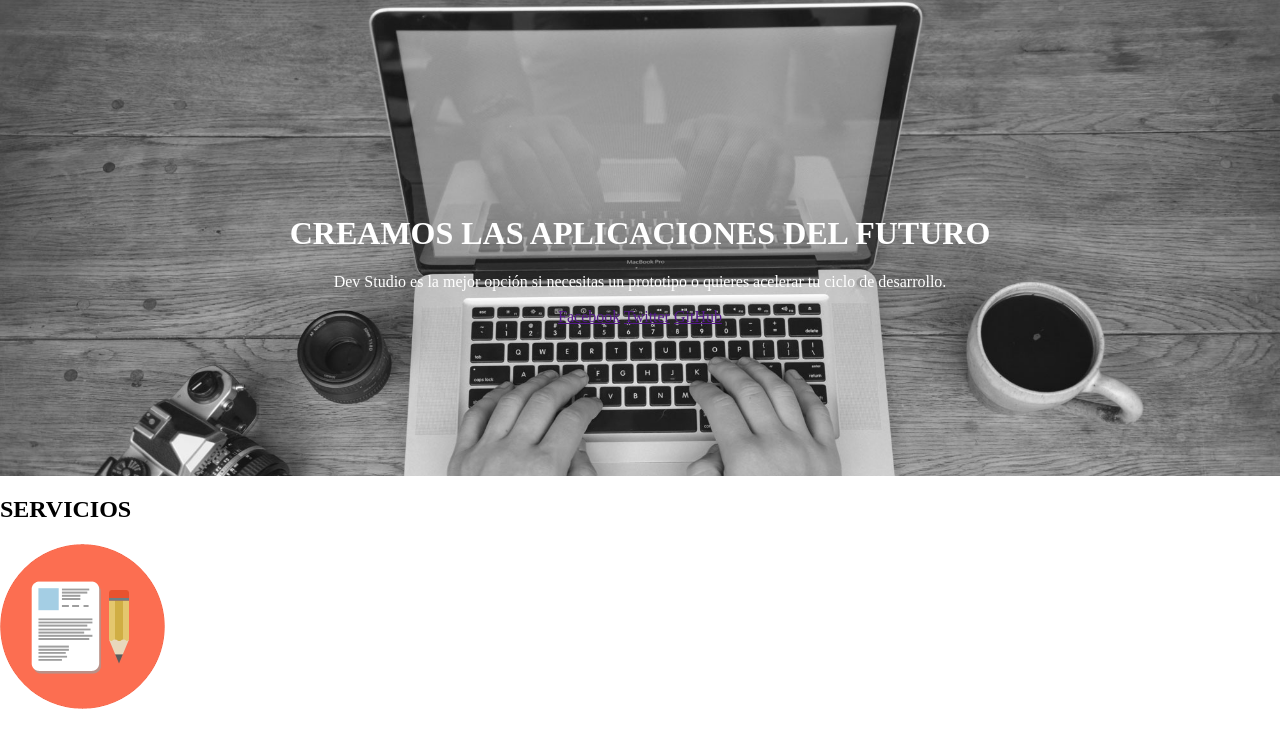
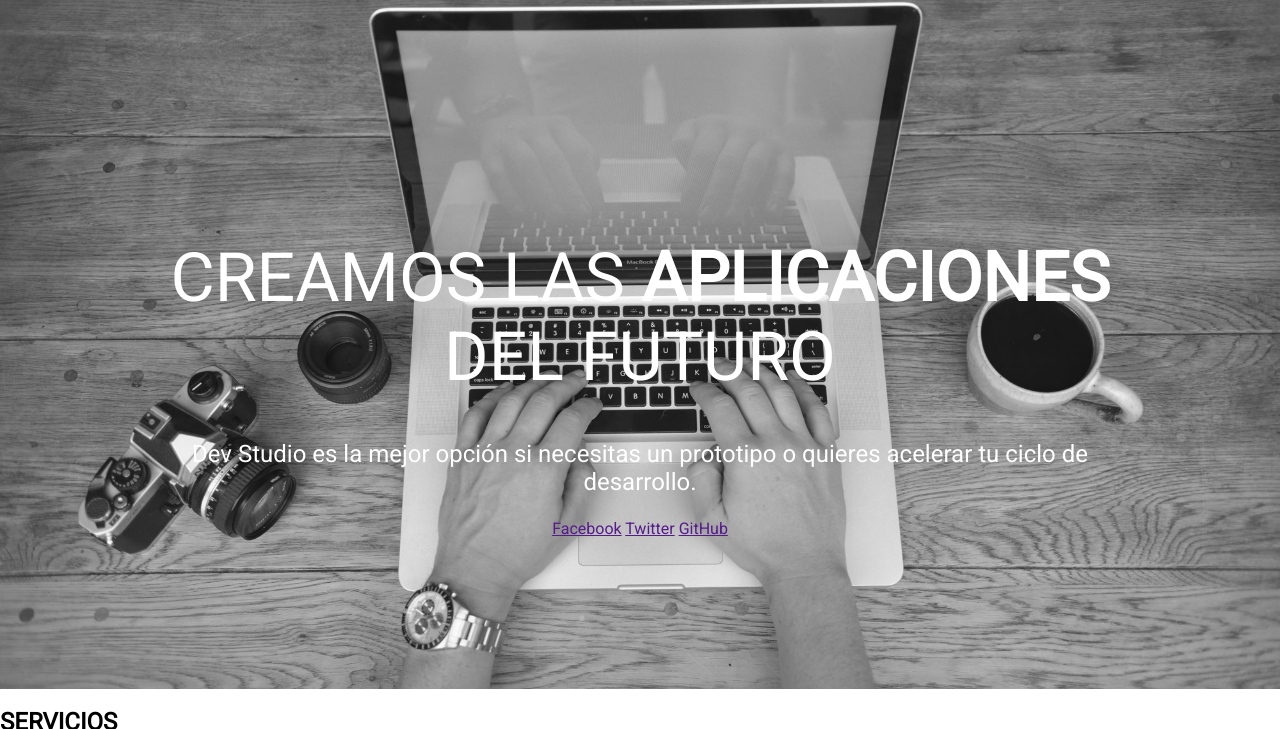
Before and after one commit to dnewbie25/Studio-Dev, a plain HTML site: page studiodev/index.html in a window 1280 px wide. Shown: the part 88-817 px from the top of the page. Drawn offline with Linux system fonts and the light colour scheme.

Commit message:
Add Roboto font and modify section tags font

```diff
--- a/studiodev/css/style.css
+++ b/studiodev/css/style.css
@@ -1,3 +1,9 @@
+body{
+
+    font-family: 'Roboto', sans-serif;
+
+}
+
 .home-wrapper{
     background: url("../images/background.jpg") no-repeat center top;
     background-size: cover;
@@ -37,6 +43,15 @@ header nav a.active{
     padding: 200px 0 150px;
 }
 
+#home h1{
+    font-size: 68px;
+    font-weight: normal;
+}
+
+#home p{
+    font-size: 24px;
+}
+
 .container{
     width: 992px;
     margin-left: auto;
--- a/studiodev/index.html
+++ b/studiodev/index.html
@@ -1,8 +1,14 @@
 <!DOCTYPE html>  <!--This indicates the file will be html5 -->
 <html>
 <head>
+        <link href="https://fonts.googleapis.com/css?family=Roboto:400,700i&display=swap" rel="stylesheet">
     <link rel="stylesheet" href="css/normalize.css">
     <link rel="stylesheet" href="css/style.css">
+
+
+
+
+
 
     <title>Studio Dev</title>
 </head>
@@ -26,7 +32,7 @@
 
     <section id="home" class="container">
 
-        <h1>CREAMOS LAS APLICACIONES DEL FUTURO</h1>
+        <h1>CREAMOS LAS <strong>APLICACIONES</strong> DEL FUTURO</h1>
         <p>Dev Studio es la mejor opción si necesitas un prototipo o quieres acelerar tu ciclo de desarrollo.</p>
 
         <div>
```
